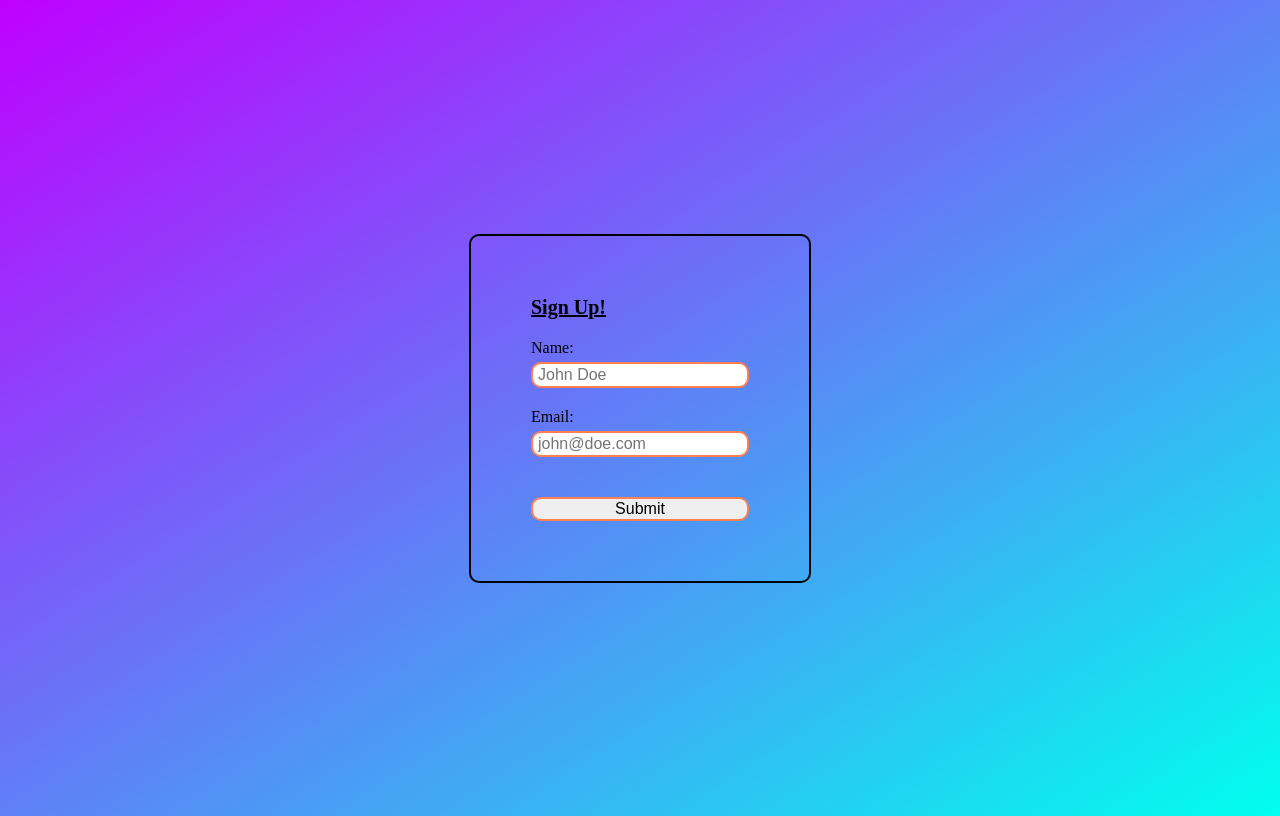
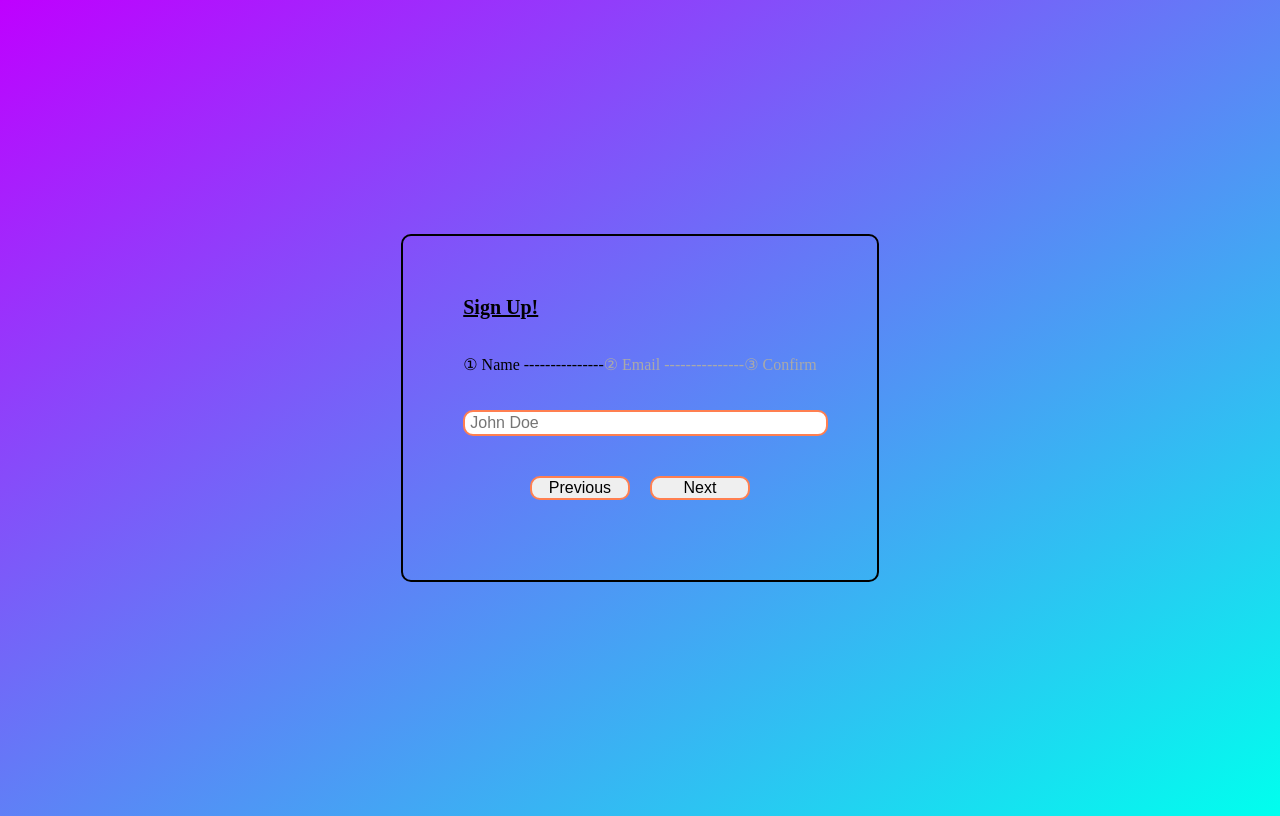
Before and after one commit to agordon1123/form-challenge, a plain HTML site: page index.html in a window 1280 px wide. Drawn offline with Linux system fonts and the light colour scheme.

Commit message:
reworked for horizontal design

```diff
--- a/index.html
+++ b/index.html
@@ -5,7 +5,6 @@
     <meta name="viewport" content="width=device-width, initial-scale=1.0">
     <title>Alex Gordon - Form Challenge</title>
     <link rel="stylesheet" type="text/css" href="main.css">
-    <script src="index.js"></script>
 </head>
 <body>
     <div class="form-container">
@@ -14,14 +13,64 @@
             <!-- code for warning: &#9888 -->
             <!-- code for cross: &#10060 -->
             <h1>Sign Up!</h1>
-            <div class='form-fields-container'>
-                <p>Name:</p>
+
+            <div class="stepper-container">
+                <div class="name-step step active">
+                    <p>&#9312; Name --------------- </p>
+                </div>
+
+                <div class="email-step step inactive">
+                    <p>&#9313; Email --------------- </p>
+                </div>
+
+                <div class="confirm-step step inactive">
+                    <p>&#9314; Confirm</p>
+                </div>
+            </div>
+
+            <div class="input-container">
                 <input type="text" placeholder="John Doe">
-                <p>Email:</p>
-                <input type="email" placeholder="john@doe.com">
-                <button>Submit</button>
+            </div>
+
+            <div class="buttons-container">
+                <button>Previous</button>
+                <button>Next</button>
+            </div>
+
+
+                <!-- <p class="input-label">Name</p>
+                <input
+                    required
+                    type="text"
+                    placeholder="John Doe"
+                >
+
+                <p class="input-label">Email</p>
+                <input
+                    required
+                    type="email"
+                    placeholder="john@doe.com"
+                >
+                <button>Submit</button> -->
             </div>
         </form>
     </div>
+
+    <script>
+        const labels = document.querySelectorAll(".input-label");
+
+        // script to change innerHTML
+        // labels.forEach((el, i) => {
+        //     return el.innerHTML = "Hello";
+        // });
+
+        const inputs = document.querySelectorAll("input");
+        inputs.forEach((el, i) => {
+            // el.addEventListener("focus", () => {
+            //     alert("Touched!");
+            // });
+        });
+
+    </script>
 </body>
 </html>
--- a/main.css
+++ b/main.css
@@ -31,17 +31,24 @@ h1 {
     text-decoration: underline;
 }
 
-div.form-fields-container {
+.stepper-container {
     display: flex;
-    flex-direction: column;
 }
 
-div.form-fields-container p {
+.step {
     font-size: 1.6rem;
-    margin: 0 0 -1.5rem 0;
+}
+
+.active {
+    color: black;
+}
+
+.inactive {
+    color: darkgrey;
 }
 
 input {
+    width: 100%;
     font-size: 1.6rem;
     height: 2rem;
     margin: 2rem 0;
@@ -51,9 +58,15 @@ input {
     outline: none;
 }
 
+.buttons-container {
+    display: flex;
+    justify-content: center;
+}
+
 button {
-    width: 100%;
-    margin-top: 2rem;
+    /* width: 100%; */
+    width: 10rem;
+    margin: 2rem 1rem;
     outline: none;
     font-size: 1.6rem;
     border: 2px solid coral;
```
Also changed, not shown: index.js (deleted).
